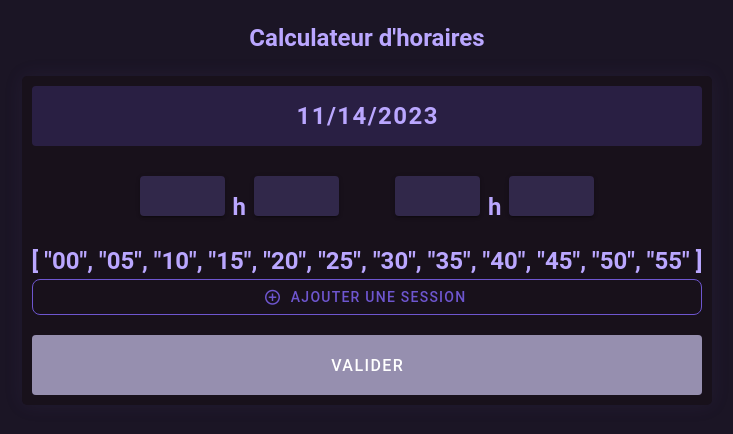
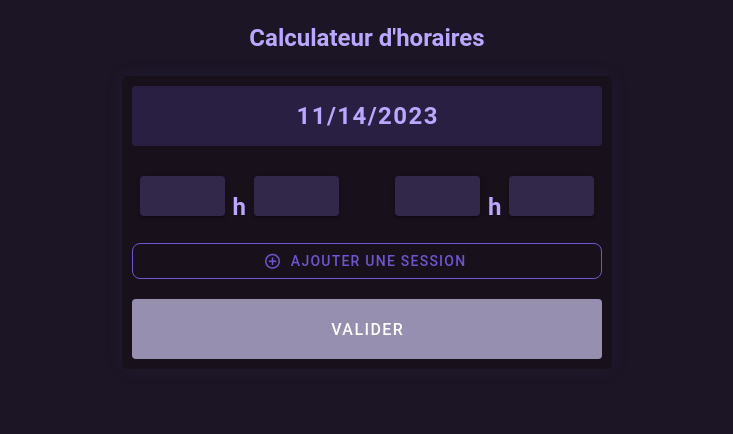
Before and after one commit to Fox-Prog/Horus, a Vue app: page / in a window 1280 px wide. Shown: the top 434 px of the page, without its empty margins (273-1006 px from the left). Built offline with nearby package versions, Linux system fonts and the light colour scheme.

Commit message:
Fields auto-clear // Fix bug when remove hours line

```diff
--- a/src/components/formLine.vue
+++ b/src/components/formLine.vue
@@ -10,14 +10,13 @@
       <field class="selector" v-model="Mstp" :contents="MM2"></field>
     </div>
   </v-form>
-  <h2>{{ MM2 }}</h2>
 </template>
 
 <script setup>
 import { ref, defineEmits, defineProps, watch } from "vue";
 import field from "@/components/input_field.vue";
-const props = defineProps(["id"]);
-const emit = defineEmits(["sendData"]);
+const props = defineProps(["id", "reset"]);
+const emit = defineEmits(["sendData", "fieldsEmpty"]);
 
 const form = ref(false);
 const Hstr = ref(null);
@@ -71,11 +70,10 @@ const MM2 = ref(MM);
 
 function calc_HH_contents() {
   if (Hstr.value) {
-    HH2.value = HH.slice(parseInt(Hstr.value));
-  }
-
-  if (Hstp.value) {
+    HH2.value = HH.slice(HH.indexOf(Hstr.value));
     Hstp.value = Hstr.value > Hstp.value ? Hstr.value : Hstp.value;
+  } else {
+    HH2.value = HH;
   }
 }
 
@@ -83,11 +81,10 @@ function calc_MM_contents() {
   if (Hstr.value === Hstp.value) {
     if (Mstr.value) {
       MM2.value = MM.slice(MM.indexOf(Mstr.value));
-    }
-
-    if (Mstp.value) {
       Mstp.value = Mstr.value > Mstp.value ? Mstr.value : Mstp.value;
     }
+  } else {
+    MM2.value = MM;
   }
 }
 
@@ -109,6 +106,21 @@ function checkForm() {
   }
 }
 
+function resetData() {
+  Hstr.value = null;
+  Mstr.value = null;
+  Hstp.value = null;
+  Mstp.value = null;
+}
+
+watch(
+  () => props.reset,
+  () => {
+    resetData();
+    emit("fieldsEmpty", true);
+  }
+);
+
 watch([Hstr, Mstr, Hstp, Mstp], () => {
   calc_HH_contents();
   calc_MM_contents();
--- a/src/components/ligne_horaire.vue
+++ b/src/components/ligne_horaire.vue
@@ -40,9 +40,11 @@ const Dtt = ref(props.line.Dtt);
 const sum = ref(Dtt.value.replace(":", "h"));
 
 import { removeLineLocal } from "@/views/home/functions.js";
+
 function remove() {
-  store.dispatch("removeLine", props.line);
-  console.log("remove: ", props.line);
+  const index = store.state.lines.findIndex((l) => l === props.line);
+
+  store.dispatch("removeLine", index);
   removeLineLocal(props.line);
 }
 </script>
--- a/src/views/home/homePage.vue
+++ b/src/views/home/homePage.vue
@@ -38,7 +38,9 @@
           v-for="form in formList"
           :key="form.id"
           :id="form.id"
+          :reset="resetFields"
           @sendData="dataReceived"
+          @fieldsEmpty="fieldsRes"
         ></formLine>
 
         <v-btn
@@ -115,10 +117,22 @@ function checkGlobalTrue() {
   }
 }
 
+// New form
 function newForm() {
   const newID = formList.value[formList.value.length - 1].id + 1;
   store.dispatch("addForm", { id: newID, status: false });
   checkGlobalTrue();
+}
+
+// Reset form
+const resetFields = ref(false);
+function resetForm() {
+  store.state.forms = [{ id: 0, status: false }];
+  resetFields.value = true;
+}
+
+function fieldsRes() {
+  resetFields.value = false;
 }
 
 const form = ref(false);
@@ -156,6 +170,7 @@ function newLine() {
 
   addLineVuex(store, line);
   addLineLocal(line);
+  resetForm();
 }
 
 // Calcul durée entre 2 horaires
```
